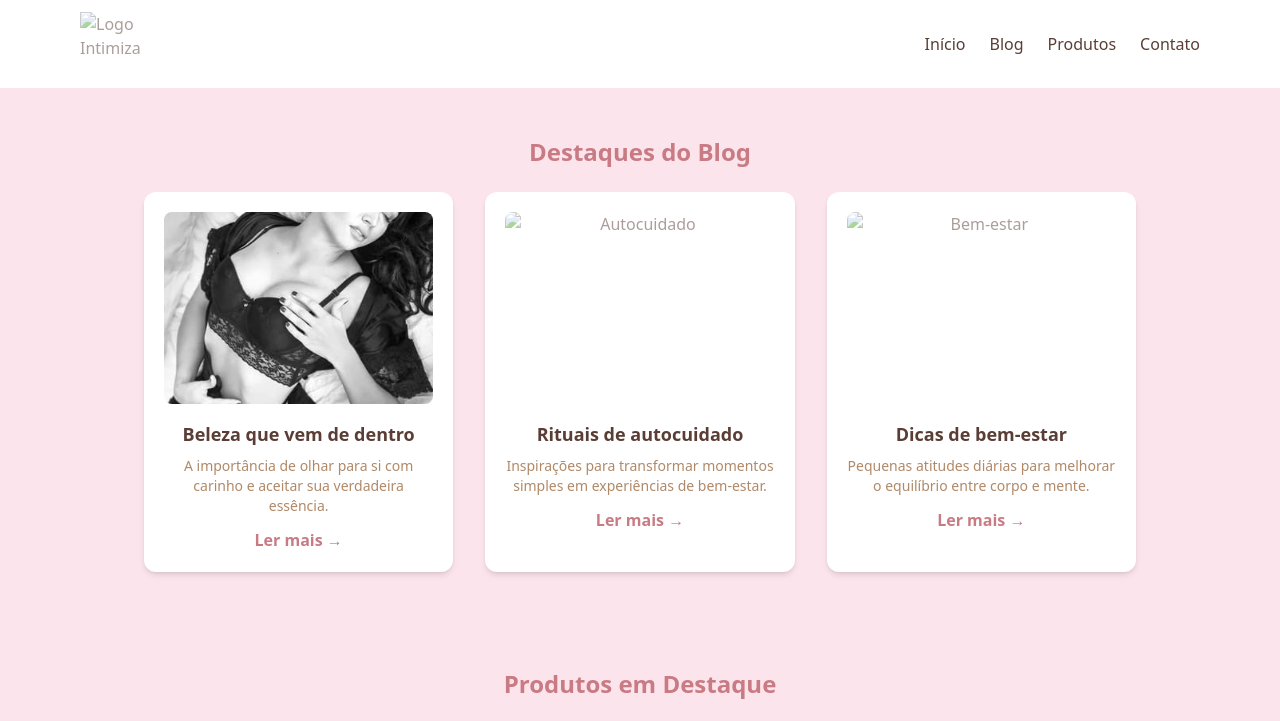
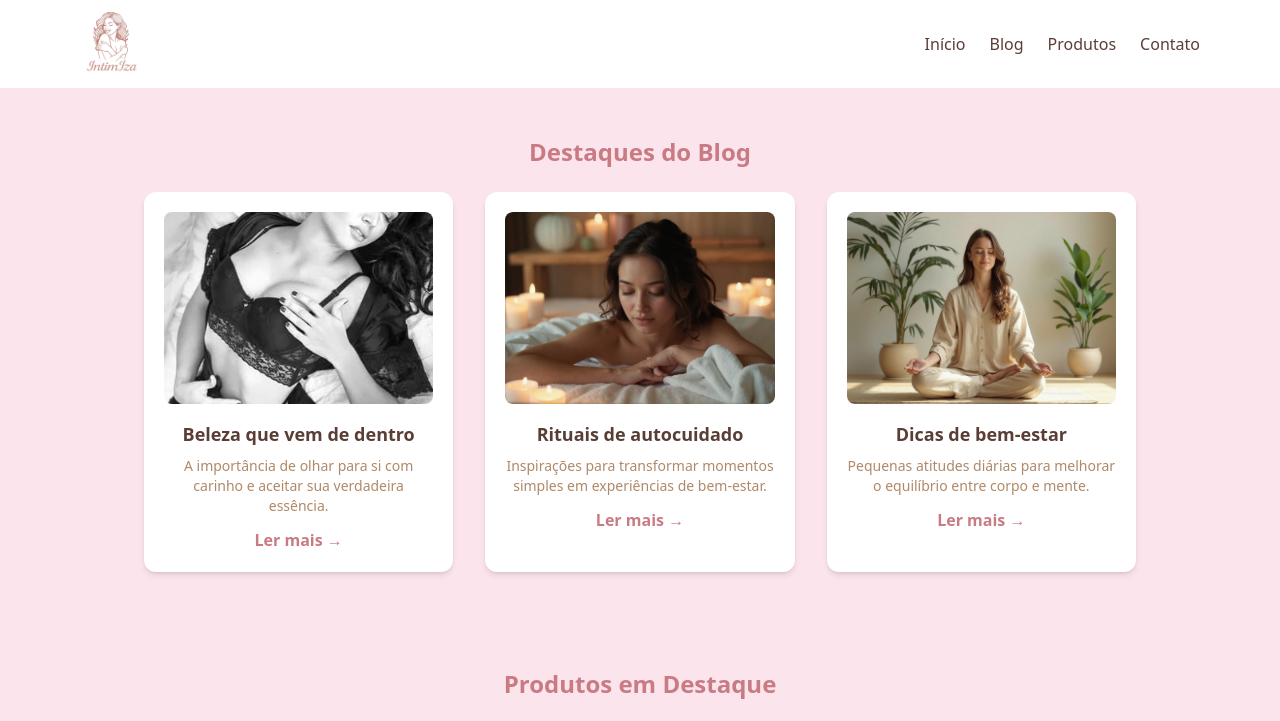
Before and after one commit to Ricardors30/intimiza, a website: page index.html in a window 1280 px wide. Shown: the top 721 px of the page. Drawn offline with nearby package versions, Linux system fonts and the light colour scheme; the site is published under a folder, as on GitHub Pages, so addresses that start at the root find nothing.

Commit message:
Update index.html

```diff
--- a/index.html
+++ b/index.html
@@ -30,7 +30,7 @@
 <header class="bg-intimiza-white shadow-md">
   <div class="max-w-6xl mx-auto px-4 py-3 flex items-center justify-between">
     <!-- Logo -->
-    <img src="/img/logo.png" alt="Logo Intimiza" class="w-16 h-16 object-contain">
+    <img src="img/logo.png" alt="Logo Intimiza" class="w-16 h-16 object-contain">
 
     <!-- Botão hambúrguer (visível só no mobile) -->
     <button id="menu-toggle" class="md:hidden text-intimiza-cocoa focus:outline-none">
@@ -97,7 +97,7 @@
 
       <!-- Post 2 -->
       <article class="bg-intimiza-white rounded-xl shadow-md p-5 hover:shadow-lg transition">
-        <img src="/img/cena2.jpeg"
+        <img src="img/cena2.jpeg"
              alt="Autocuidado"
              class="rounded-lg mb-4 w-full object-cover h-48">
         <h4 class="text-lg font-semibold mb-2 text-intimiza-cocoa">Rituais de autocuidado</h4>
@@ -109,7 +109,7 @@
 
       <!-- Post 3 -->
       <article class="bg-intimiza-white rounded-xl shadow-md p-5 hover:shadow-lg transition">
-        <img src="/img/cena3.jpeg"
+        <img src="img/cena3.jpeg"
              alt="Bem-estar"
              class="rounded-lg mb-4 w-full object-cover h-48">
         <h4 class="text-lg font-semibold mb-2 text-intimiza-cocoa">Dicas de bem-estar</h4>
```
